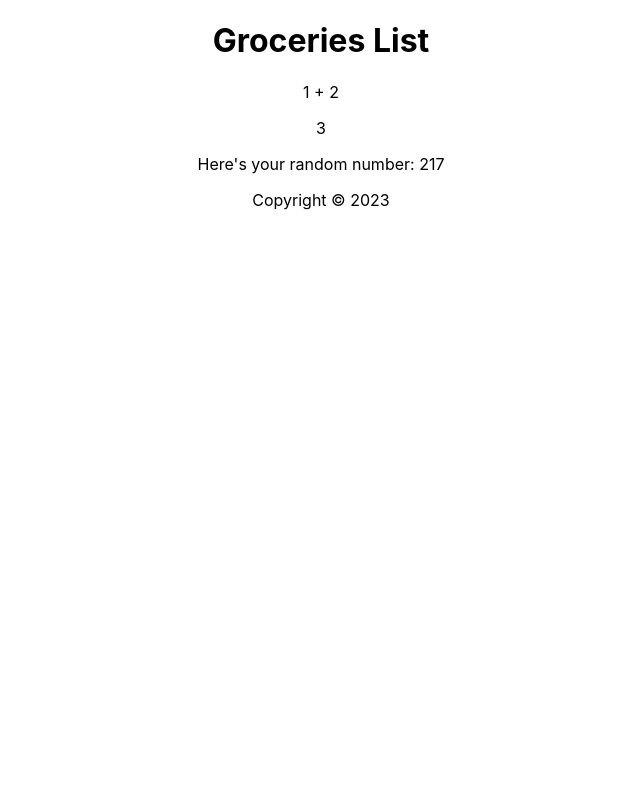
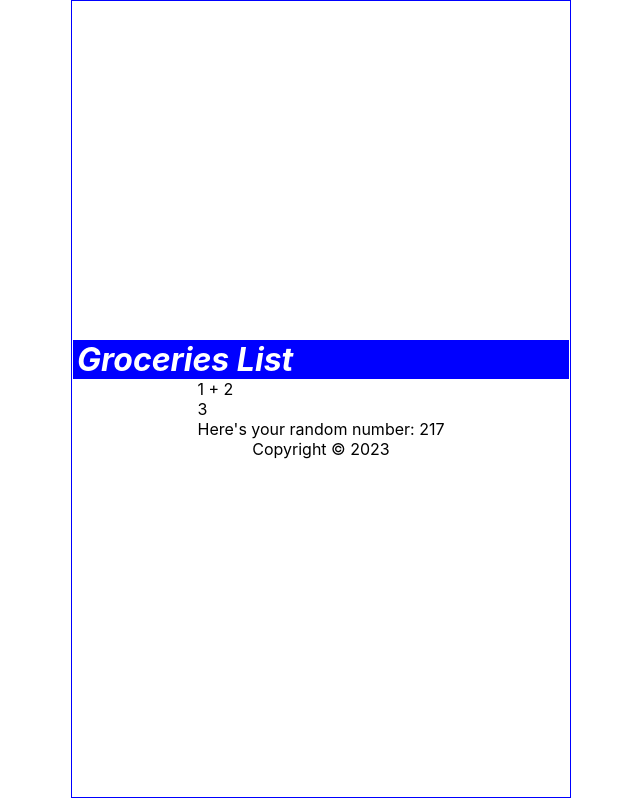
Before and after one commit to Sultepronit/react-2-basics, a React (Create React App) app: page / in a window 1280 px wide. Shown: the whole page, without its empty margins (319-959 px from the left). Built offline with nearby package versions, Linux system fonts and the light colour scheme.

Commit message:
added some style

```diff
--- a/src/App.css
+++ /dev/null
@@ -1,38 +0,0 @@
-.App {
-  text-align: center;
-}
-
-.App-logo {
-  height: 40vmin;
-  pointer-events: none;
-}
-
-@media (prefers-reduced-motion: no-preference) {
-  .App-logo {
-    animation: App-logo-spin infinite 20s linear;
-  }
-}
-
-.App-header {
-  background-color: #282c34;
-  min-height: 100vh;
-  display: flex;
-  flex-direction: column;
-  align-items: center;
-  justify-content: center;
-  font-size: calc(10px + 2vmin);
-  color: white;
-}
-
-.App-link {
-  color: #61dafb;
-}
-
-@keyframes App-logo-spin {
-  from {
-    transform: rotate(0deg);
-  }
-  to {
-    transform: rotate(360deg);
-  }
-}
--- a/src/Header.js
+++ b/src/Header.js
@@ -1,11 +1,16 @@
-import React from 'react';
+function Header() {
+    const h1Style = {
+        fontStyle: 'italic'
+    };
 
-const Header = () => {
-  return (
-    <header>
-        <h1>Groceries List</h1>
-    </header>
-  )
+    return (
+        <header style={{
+            backgroundColor: 'blue',
+            color: 'white'
+        }}>
+            <h1 style={h1Style}>Groceries List</h1>
+        </header>
+    )
 }
 
 export default Header;
--- a/src/index.css
+++ b/src/index.css
@@ -1,5 +1,11 @@
+* {
+  margin: 0;
+  padding: 0;
+  box-sizing: border-box;
+}
+
 body {
-  margin: 0;
+  min-height: 100vh;
   font-family: -apple-system, BlinkMacSystemFont, 'Segoe UI', 'Roboto', 'Oxygen',
     'Ubuntu', 'Cantarell', 'Fira Sans', 'Droid Sans', 'Helvetica Neue',
     sans-serif;
@@ -7,7 +13,21 @@ body {
   -moz-osx-font-smoothing: grayscale;
 }
 
-code {
-  font-family: source-code-pro, Menlo, Monaco, Consolas, 'Courier New',
-    monospace;
+.App {
+  display: flex;
+  flex-direction: column;
+  justify-content: center;
+  align-items: center;
+  height: calc(100vh - 2px);
+  max-width: 500px;
+  border: 1px solid blue;
+  margin: auto;
 }
+
+header {
+  width: calc(100% - 2px);
+  padding: 0 0.25em;
+  display: flex;
+  justify-content: space-between;
+  align-items: center;
+}
```
Also changed, not shown: src/App.js (+0 -11 lines), src/logo.svg (deleted).
